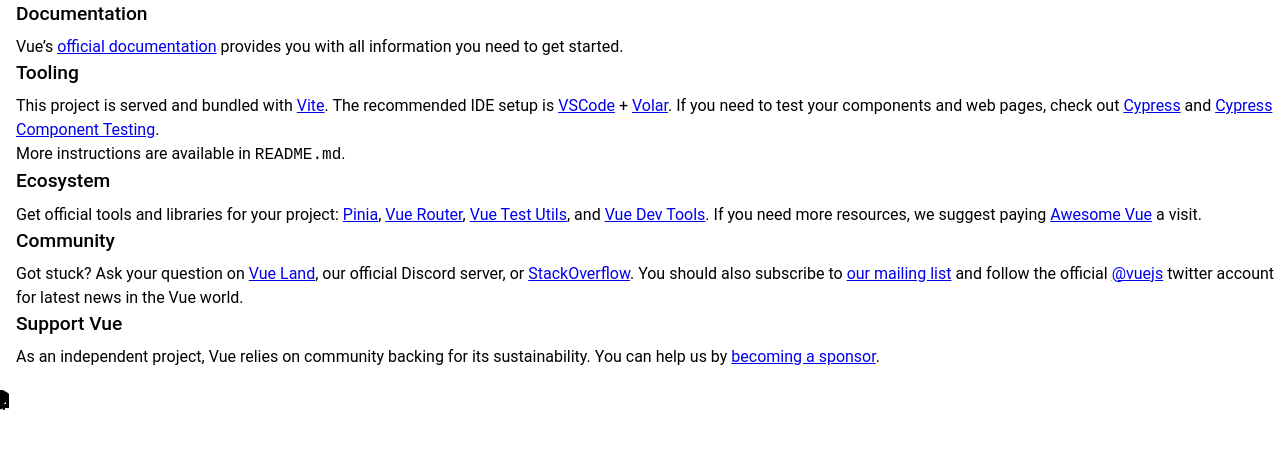
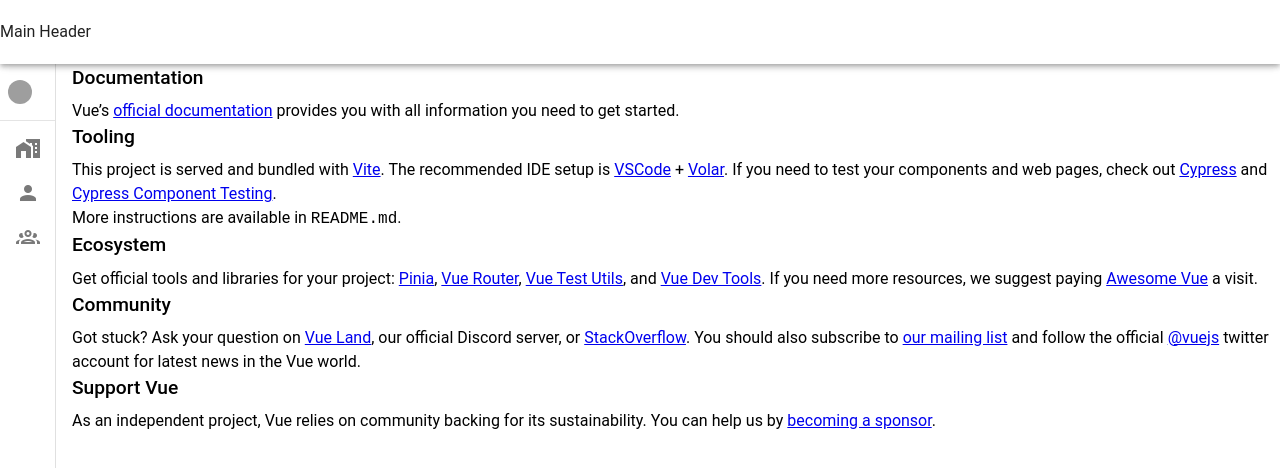
Before and after one commit to 64160056/Lab10.1, a Vue app: page / in a window 1280 px wide. Shown: the top 468 px of the page. Built offline with nearby package versions, Linux system fonts and the light colour scheme; grey boxes are pictures that could not be loaded.

Commit message:
Finish Layout

```diff
--- a/src/App.vue
+++ b/src/App.vue
@@ -4,7 +4,9 @@
 </script>
 
 <template>
-  <component :is="FullLayout"></component>
+  <component
+    :is="$route.meta.layout === 'MainLayout' ? MainLayout : FullLayout"
+  ></component>
 </template>
 
 <style scoped></style>
--- a/src/router/index.ts
+++ b/src/router/index.ts
@@ -13,22 +13,20 @@
         header: () => import("@/components/headers/MainHeader.vue"),
       },
       meta: {
-        layout: "MainLaout",
+        layout: "MainLayout",
       },
     },
     {
       path: "/about",
       name: "about",
-      // route level code-splitting
-      // this generates a separate chunk (About.[hash].js) for this route
-      // which is lazy-loaded when the route is visited.
+
       components: {
         default: import("../views/AboutView.vue"),
-        menu: () => import("@/components/menus/AboutMenu.vue"),
-        header: () => import("@/components/headers/AboutHeader.vue"),
+        menu: () => import("@/components/menus/MainMenu.vue"),
+        header: () => import("@/components/headers/MainHeader.vue"),
       },
       meta: {
-        layout: "FullLaout",
+        layout: "FullLayout",
       },
     },
   ],
```
